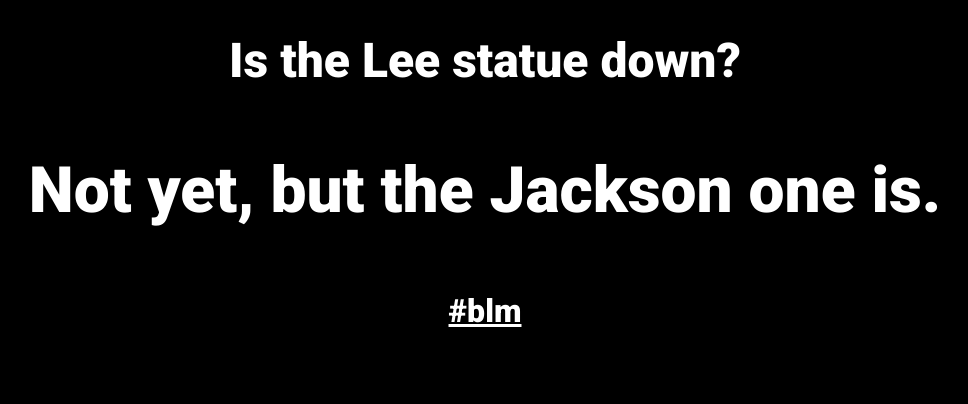
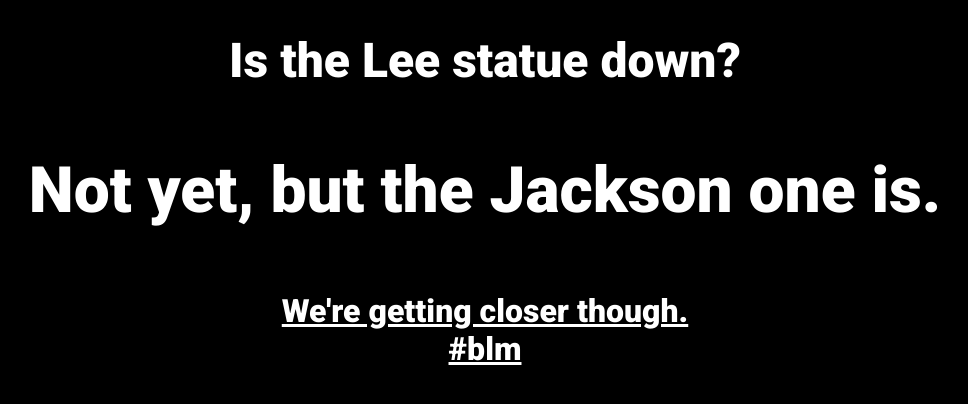
Before and after one commit to gfpierce/istheleestatuedown, a plain HTML site: page index.html in a window 1280 px wide. Shown: the whole page, without its empty margins (155-1123 px from the left). Drawn offline with Linux system fonts and the light colour scheme.

Commit message:
We're getting closer

```diff
--- a/index.html
+++ b/index.html
@@ -11,6 +11,7 @@
         </div>
         <div >
             <p id="maintext">Not yet, but the Jackson one is.</p>
+            <a href="https://richmond.com/news/state-and-regional/govt-and-politics/state-panel-recommends-barbara-johns-statue-to-replace-lee-at-u-s-capitol/article_e95d2f71-e6d7-5cc0-a0de-db177dadbc15.html?utm_medium=social&utm_source=twitter&utm_campaign=user-share">We're getting closer though.</a>
         </div>
         <div>
             <a id="blm" href="https://blacklivesmatters.carrd.co/#comps" target="_blank">#blm</a>
```
